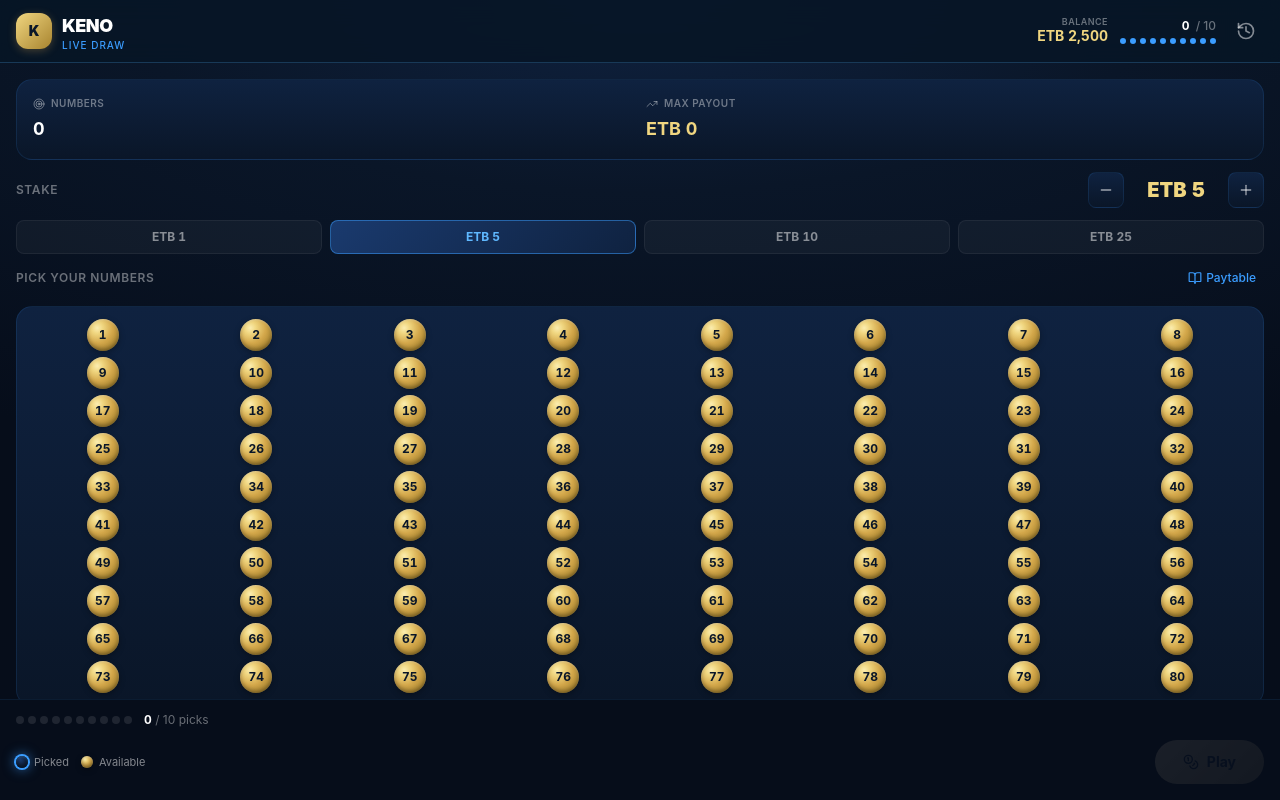
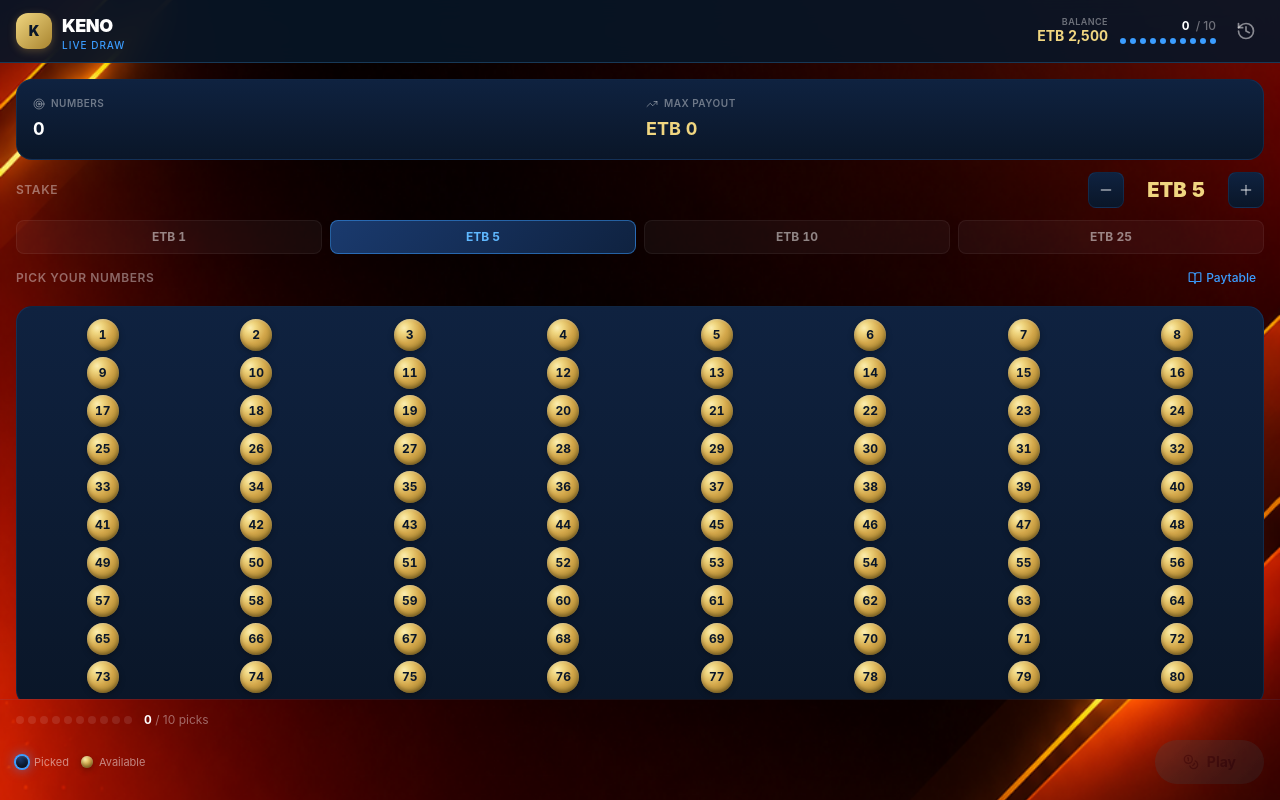
Before and after one commit to aarontaye/LIVEKENO, a React (Vite) app: page /play in a window 1280 px wide. Built offline with nearby package versions, Linux system fonts and the light colour scheme.

Commit message:
Add global background asset

```diff
--- a/src/admin/components/layout/AdminShell.tsx
+++ b/src/admin/components/layout/AdminShell.tsx
@@ -1,10 +1,21 @@
 import type { ReactNode } from 'react';
+import appBackground from '@/assets/file_000000005a7c81f4ac9d7d3b881f6b49.png';
 import Sidebar from './Sidebar';
 import TopBar from './TopBar';
 
 export default function AdminShell({ children }: { children: ReactNode }) {
   return (
-    <div className="flex min-h-screen flex-col bg-[#05070d] text-[#dce5f0] lg:flex-row">
+    <div
+      className="flex min-h-screen flex-col bg-[#05070d] text-[#dce5f0] lg:flex-row"
+      style={{
+        backgroundColor: '#05070D',
+        backgroundImage: `url(${appBackground})`,
+        backgroundSize: 'cover',
+        backgroundPosition: 'center',
+        backgroundAttachment: 'fixed',
+        backgroundRepeat: 'no-repeat',
+      }}
+    >
       <Sidebar />
       <div className="min-w-0 flex-1">
         <TopBar />
--- a/src/admin/pages/LoginPage.tsx
+++ b/src/admin/pages/LoginPage.tsx
@@ -18,7 +18,7 @@ export default function LoginPage() {
   }
 
   return (
-    <div className="flex min-h-screen items-center justify-center bg-[#05070d] px-4">
+    <div className="flex min-h-screen items-center justify-center bg-transparent px-4">
       <div className="w-full max-w-sm">
         <div className="mb-8 flex flex-col items-center gap-3">
           <div className="flex h-12 w-12 items-center justify-center rounded-xl bg-gradient-to-br from-[#f0d680] to-[#a8842f]"><span className="text-lg font-black text-[#0a1628]">K</span></div>
--- a/src/components/layout/AppShell.tsx
+++ b/src/components/layout/AppShell.tsx
@@ -1,4 +1,5 @@
 import type { ReactNode } from 'react';
+import appBackground from '@/assets/file_000000005a7c81f4ac9d7d3b881f6b49.png';
 
 interface AppShellProps {
   children: ReactNode;
@@ -9,8 +10,12 @@ export default function AppShell({ children }: AppShellProps) {
     <div
       className="flex h-[100dvh] w-full flex-col overflow-hidden"
       style={{
-        background:
-          'radial-gradient(ellipse 100% 60% at 50% 0%, #0f2240 0%, #0a1628 40%, #060d1a 100%)',
+        backgroundColor: '#05070D',
+        backgroundImage: `url(${appBackground})`,
+        backgroundSize: 'cover',
+        backgroundPosition: 'center',
+        backgroundAttachment: 'fixed',
+        backgroundRepeat: 'no-repeat',
         paddingTop: 'env(safe-area-inset-top)',
         paddingBottom: 'env(safe-area-inset-bottom)',
       }}
```
